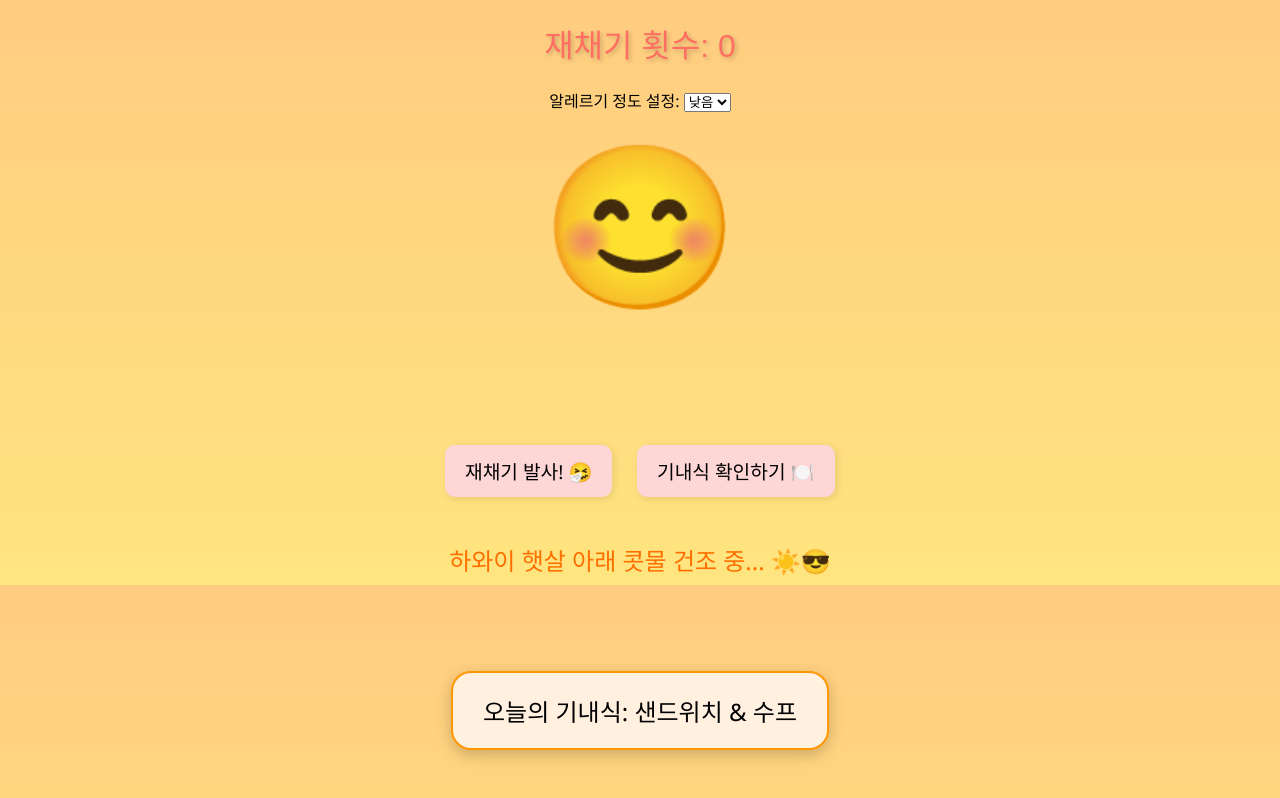
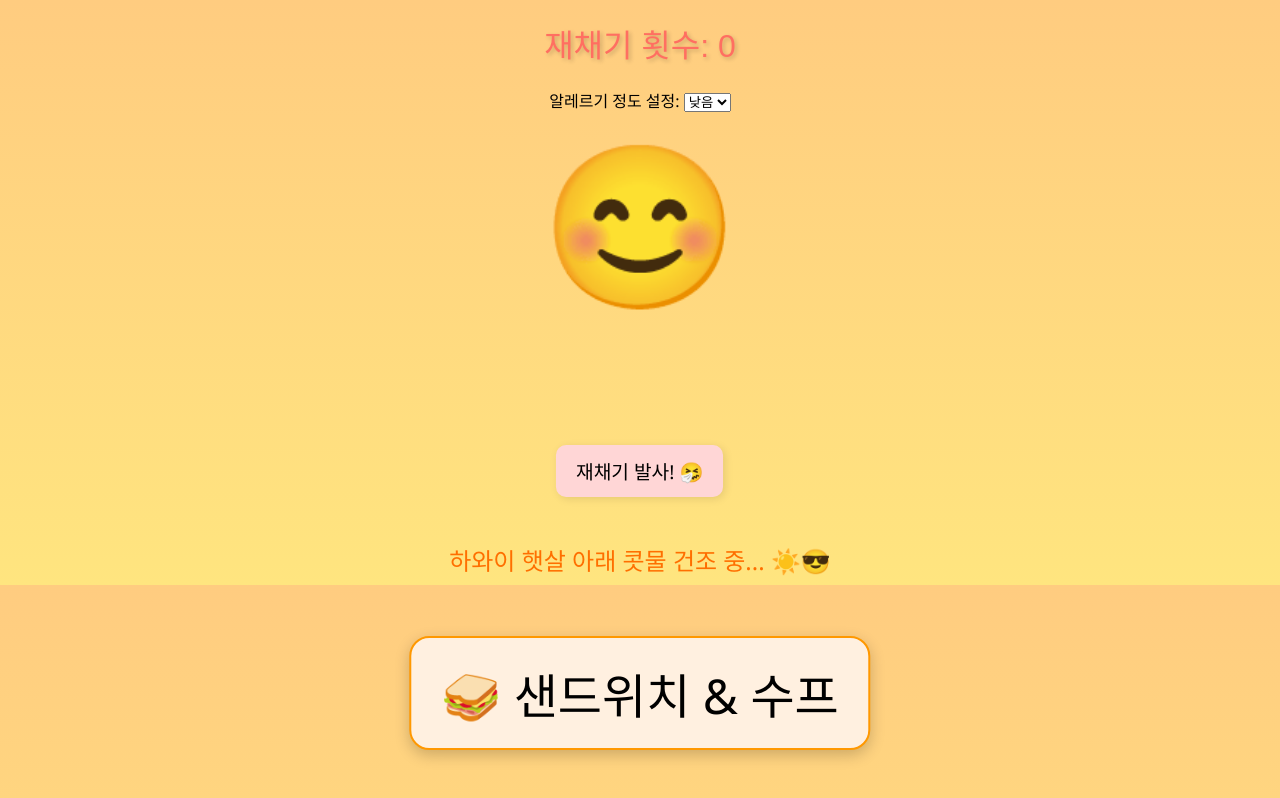
Before and after one commit to Macint128/sneeze, a plain HTML site: page docs/index.html in a window 1280 px wide. Both pictures are taken after a click on the button "따뜻한 코코넛 맛보기 🌴🍹". Drawn offline with Linux system fonts and the light colour scheme.

Commit message:
Update index.html

```diff
--- a/docs/index.html
+++ b/docs/index.html
@@ -169,16 +169,6 @@
             to { transform: scale(1); opacity: 1; }
         }
 
-        .sunflower {
-            font-size: 3rem;
-            animation: swing 1.5s infinite alternate ease-in-out;
-        }
-
-        @keyframes swing {
-            from { transform: rotate(-10deg); }
-            to { transform: rotate(10deg); }
-        }
-
         .airplane {
             position: absolute;
             top: 50%;
@@ -252,6 +242,16 @@
             animation: pop 0.5s ease;
             z-index: 2001;
         }
+
+        .inflight-meal span {
+            font-size: 3rem;
+        }
+
+        .meal-emoji {
+            font-size: 3rem;
+            animation: pop 0.5s ease;
+        }
+
     </style>
 </head>
 <body>
@@ -270,7 +270,7 @@
     <button id="sneezeButton" onclick="sneeze()">재채기 발사! 🤧</button>
     <button id="hawaiiButton" onclick="goToHawaii()">따뜻한 코코넛 맛보기 🌴🍹</button>
     <button id="coldButton" onclick="goToAntarctica()">펭귄이랑 아이스 댄스! 🐧🧊</button>
-    <button onclick="showInflightMeals()">기내식 확인하기 🍽️</button>
+    <button onclick="showInflightMeals()" id="mealButton" class="hidden">기내식 확인하기 🍽️</button>
     <div id="sneezeCount">재채기 횟수: 0</div>
 
     <div class="antarctica-text">남극에서 펭귄 털옷 득템! ...은 농담 😉❄️</div>
@@ -282,8 +282,8 @@
 
     <script>
         const mealList = [
-            "한우 불고기 정식", "연어 스테이크", "비건 샐러드", "치킨 커리", "불닭 마요 덮밥",
-            "해산물 파스타", "된장찌개 백반", "토마토 리조또", "짜장면과 탕수육", "샌드위치 & 수프"
+            "🍗 한우 불고기 정식", "🐟 연어 스테이크", "🥗 비건 샐러드", "🍛 치킨 커리", "🍚 불닭 마요 덮밥",
+            "🍝 해산물 파스타", "🍲 된장찌개 백반", "🍅 토마토 리조또", "🍜 짜장면과 탕수육", "🥪 샌드위치 & 수프"
         ];
 
         let sneezeCount = 0;
@@ -303,6 +303,8 @@
         const blastElement = document.getElementById('blast');
         const allergyLevelSelect = document.getElementById('allergyLevel');
         const allergyLevelText = document.getElementById('allergyText');
+        const mealButtonElement = document.getElementById('mealButton');
+        let hasMealBeenShown = false;
 
         allergyLevelSelect.addEventListener('change', (event) => {
             allergyLevel = event.target.value;
@@ -385,15 +387,18 @@
         }
 
         function showInflightMeals() {
+            if (!hasMealBeenShown) {
                 const meal = mealList[Math.floor(Math.random() * mealList.length)];
                 const mealElement = document.createElement('div');
                 mealElement.classList.add('inflight-meal');
-            mealElement.textContent = `오늘의 기내식: ${meal}`;
+                mealElement.innerHTML = `<span class="meal-emoji">${meal}</span>`;
                 document.body.appendChild(mealElement);
 
                 setTimeout(() => {
                     mealElement.remove();
+                    hasMealBeenShown = true;
                 }, 5000);
+            }
         }
     </script>
 </body>
```
Lines whose indentation alone changed are shown as unchanged.
